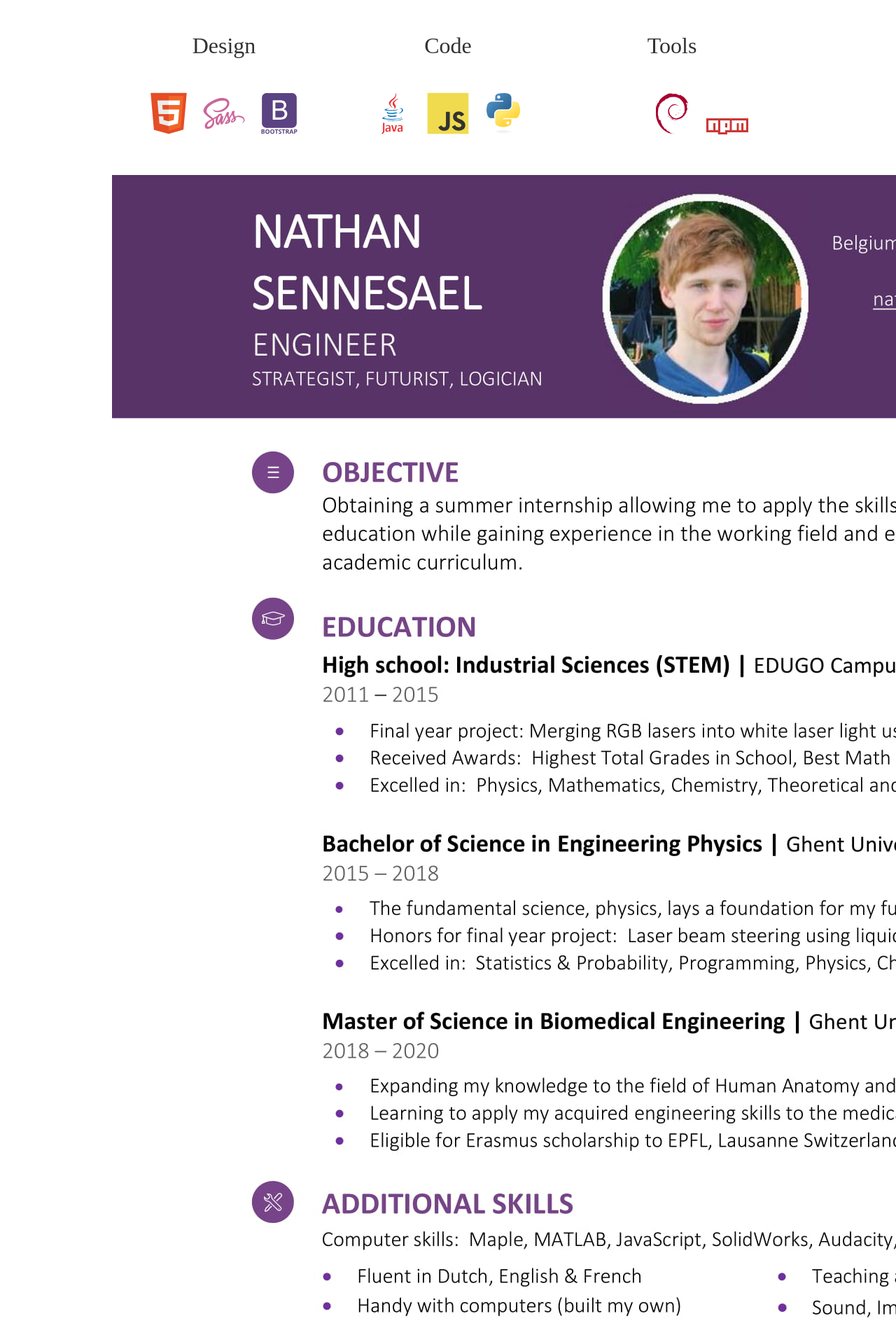
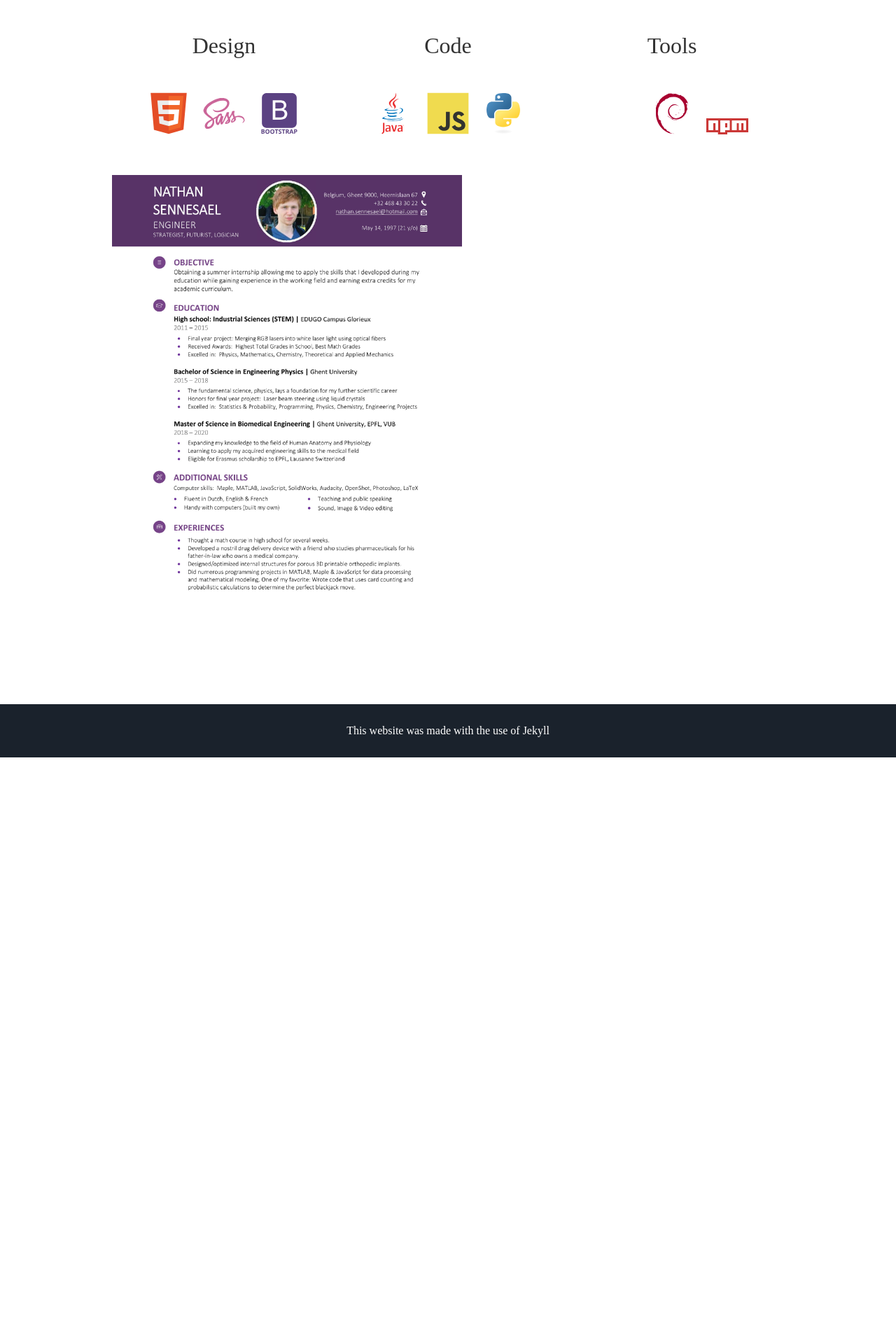
Before and after one commit to Senneschal/CV, a Jekyll site: the page built from index.html, in a window 1280 px wide. Shown: the part 1134-3054 px from the top of the page at 70% size. Built offline with Jekyll 4.4.1, drawn with Linux system fonts in a browser that asks for light colours; some web fonts are replaced; after the commit the page ends 2216 px from its top, so only the background shows below that.

Commit message:
Update default.html

```diff
--- a/_layouts/default.html
+++ b/_layouts/default.html
@@ -6,7 +6,7 @@
       {% include header.html %}
       <section id="about">
         {% include about.html %}
-        <img src="CV_onepage-1.jpg" alt="Italian Trulli">
+        <img src="CV_onepage-1.jpg" alt="Italian Trulli" width="500">
       </section>
         {{ content }}
       {% include footer.html %}
```
